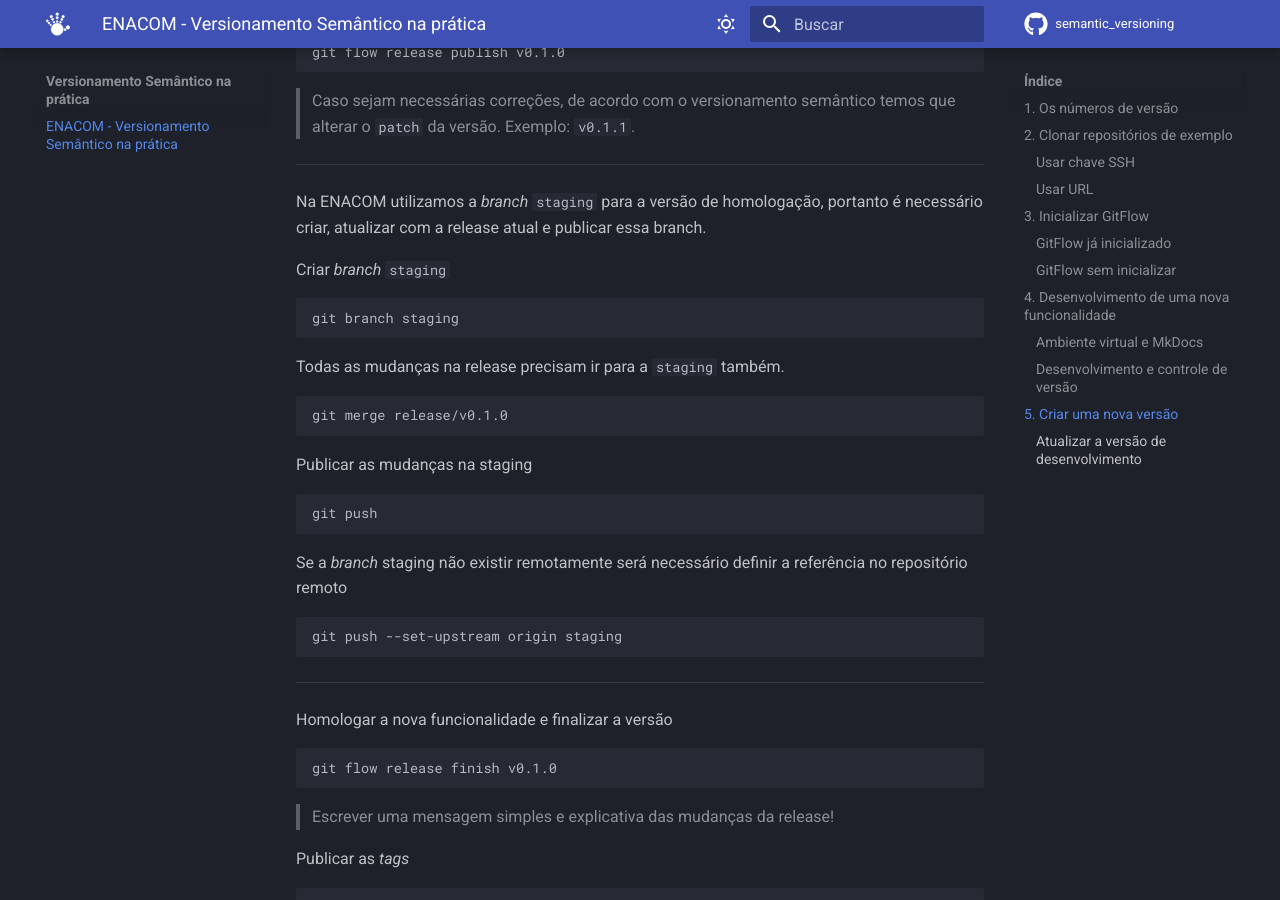
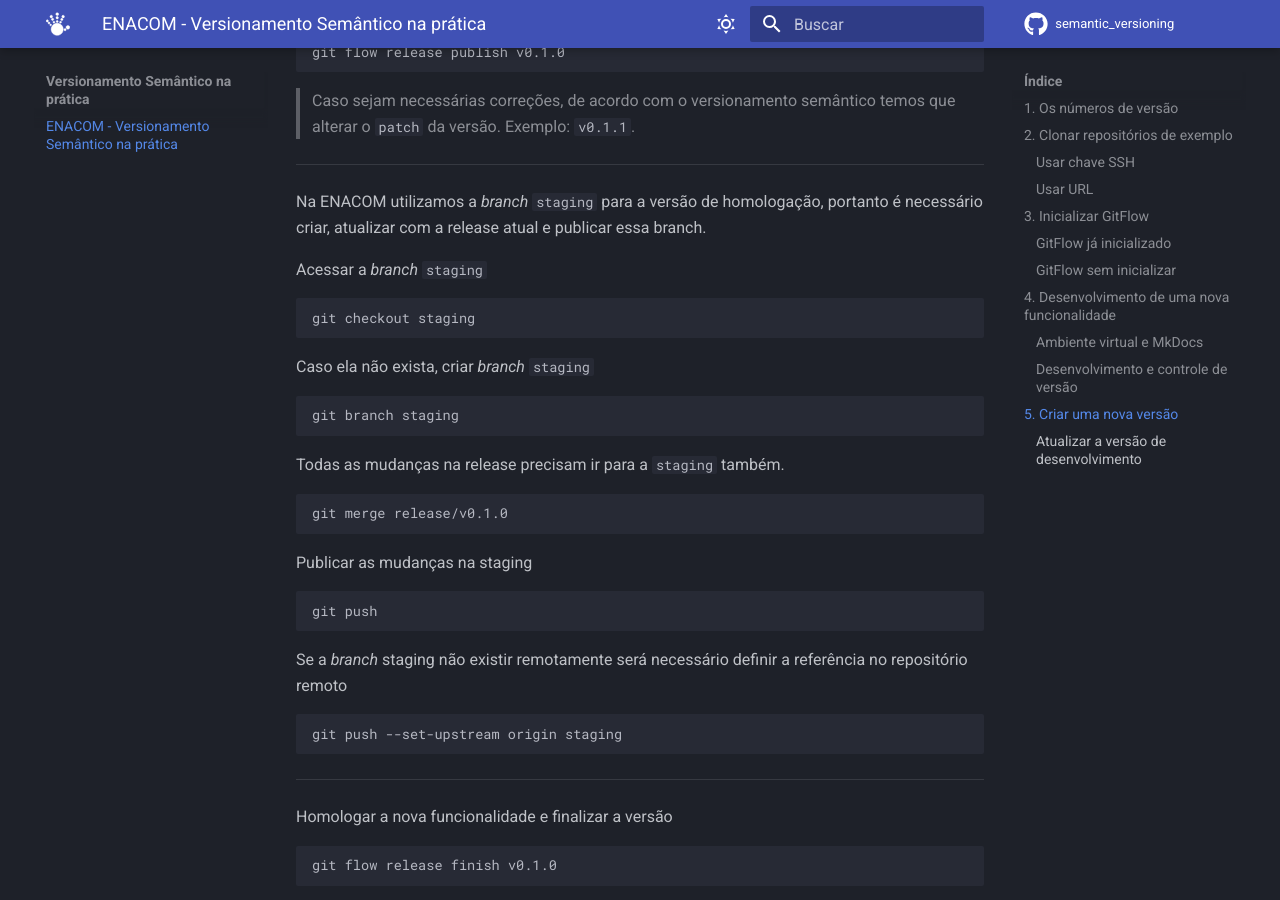
Before and after one commit to enacom/semantic_versioning, an MkDocs documentation site: the page built from docs/index.md, in a window 1280 px wide and 900 px high, scrolled down 4339 px. Built offline with MkDocs 1.6.1 and Material for MkDocs 9.7.7, drawn with Linux system fonts in a browser that asks for light colours; comment, search, counter and statistics services are not loaded.

Commit message:
Add access to branch staging

````diff
--- a/docs/index.md
+++ b/docs/index.md
@@ -190,7 +190,12 @@ git flow release publish v0.1.0
 
 Na ENACOM utilizamos a *branch* `staging` para a versão de homologação, portanto é necessário criar, atualizar com a release atual e publicar essa branch.
 
-Criar *branch* `staging`
+Acessar a *branch* `staging`
+```sh
+git checkout staging
+```
+
+Caso ela não exista, criar *branch* `staging`
 ```sh
 git branch staging
 ```
````
